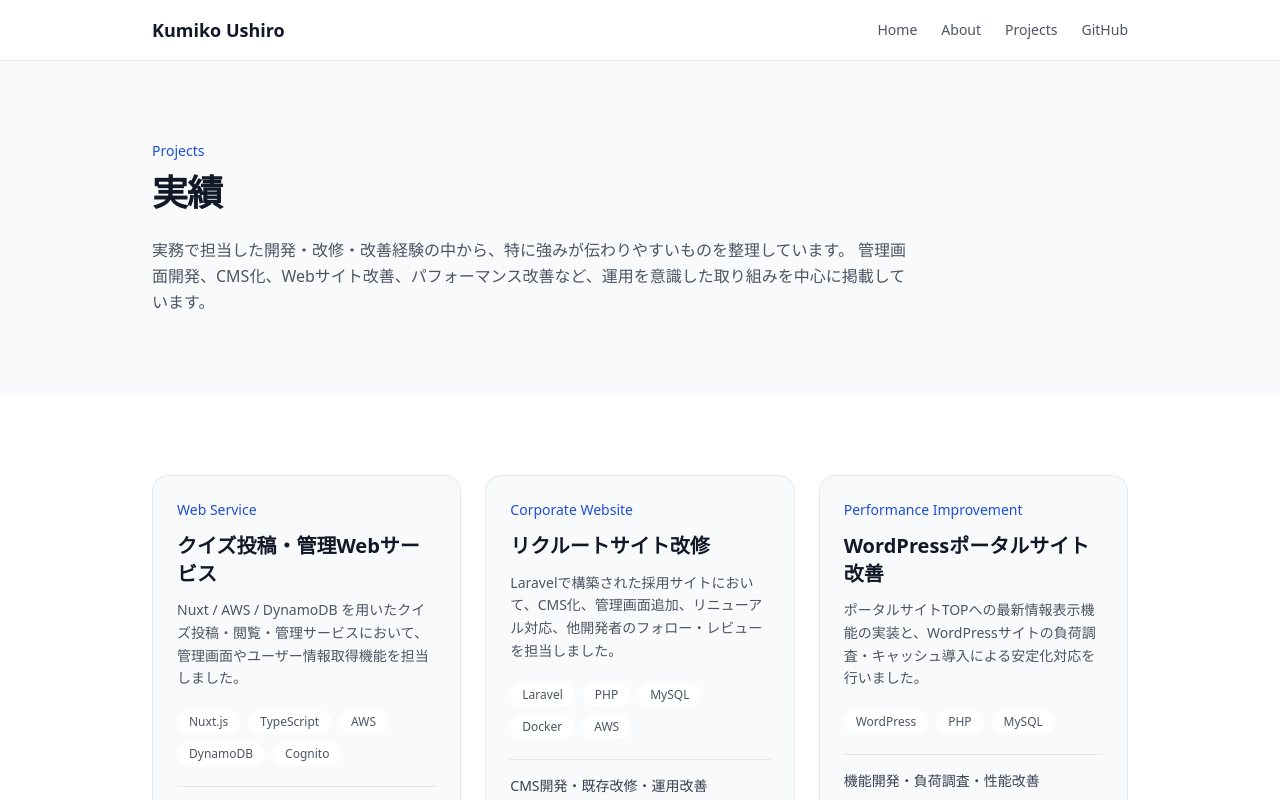
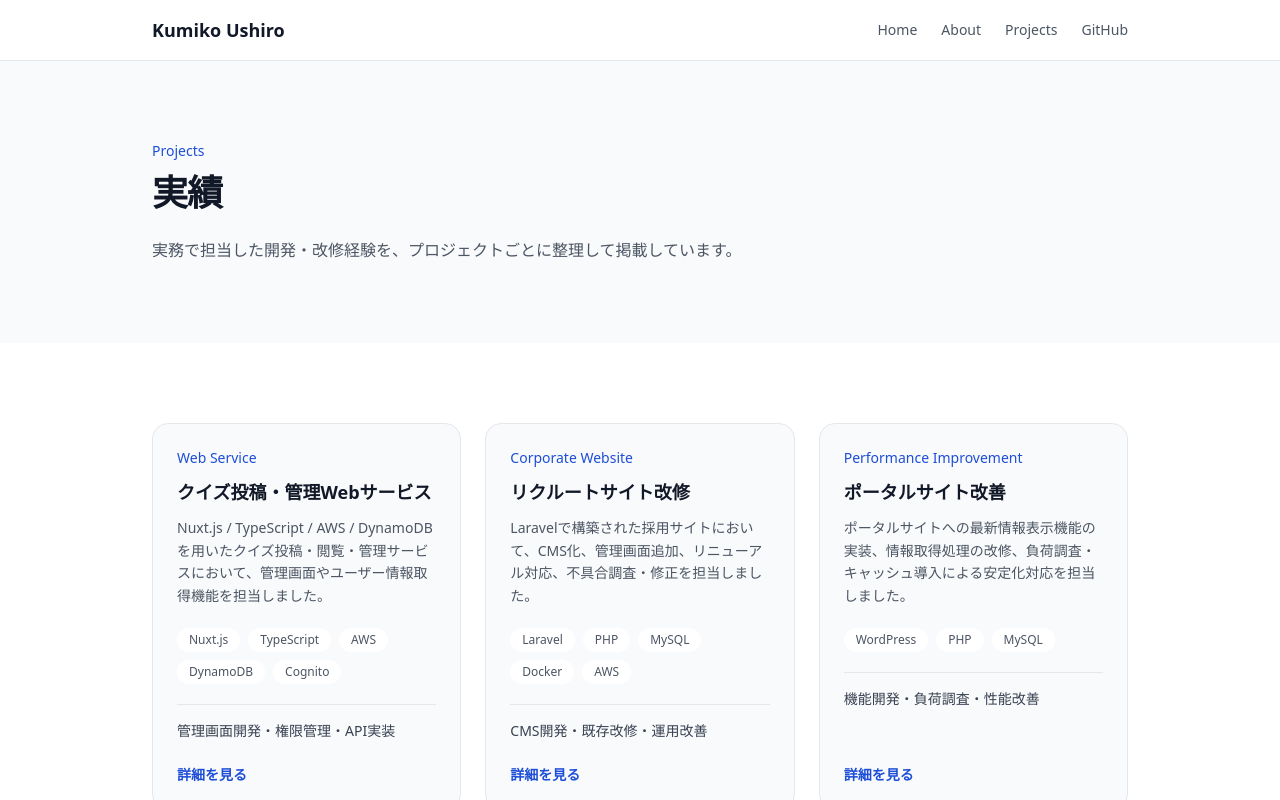
Before and after one commit to ushiro-dev/portfolio, a Nuxt app: page /projects in a window 1280 px wide. Shown: the top 800 px of the page. Built offline with nearby package versions, Linux system fonts and the light colour scheme.

Commit message:
refactor: improve projects section content

```diff
--- a/app/data/projects.ts
+++ b/app/data/projects.ts
@@ -7,7 +7,7 @@ export const projects = [
     point: '管理画面開発・権限管理・API実装',
     tags: ['Nuxt.js', 'TypeScript', 'AWS', 'DynamoDB', 'Cognito'],
     description:
-      'Nuxt / AWS / DynamoDB を用いたクイズ投稿・閲覧・管理サービスにおいて、管理画面やユーザー情報取得機能を担当しました。',
+      'Nuxt.js / TypeScript / AWS / DynamoDB を用いたクイズ投稿・閲覧・管理サービスにおいて、管理画面やユーザー情報取得機能を担当しました。',
     background:
       "管理画面やユーザー管理機能の開発を担当。権限管理やAPI実装を行いました。",
     responsibilities: [
@@ -40,7 +40,7 @@ export const projects = [
     point: 'CMS開発・既存改修・運用改善',
     tags: ['Laravel', 'PHP', 'MySQL', 'Docker', 'AWS'],
     description:
-      'Laravelで構築された採用サイトにおいて、CMS化、管理画面追加、リニューアル対応、他開発者のフォロー・レビューを担当しました。',
+      'Laravelで構築された採用サイトにおいて、CMS化、管理画面追加、リニューアル対応、不具合調査・修正を担当しました。',
     background:
       "採用サイトの継続的な改修案件として、CMS化、管理画面機能追加、リニューアル対応などを担当しました。",
     responsibilities: [
@@ -70,10 +70,11 @@ export const projects = [
     featured: true,
     category: 'Performance Improvement',
     title: 'WordPressポータルサイト改善',
+    listTitle: 'ポータルサイト改善',
     point: '機能開発・負荷調査・性能改善',
     tags: ['WordPress', 'PHP', 'MySQL'],
     description:
-      'ポータルサイトTOPへの最新情報表示機能の実装と、WordPressサイトの負荷調査・キャッシュ導入による安定化対応を行いました。',
+      'ポータルサイトへの最新情報表示機能の実装、情報取得処理の改修、負荷調査・キャッシュ導入による安定化対応を担当しました。',
     background:
       "コンテンツごとに取得方法が異なる中で、TOPページに最新情報を統合表示する必要がありました。また、アクセス時にサイトが不安定になる問題も発生していました。",
     responsibilities: [
@@ -98,4 +99,34 @@ export const projects = [
       '段階的に改善を積み重ねることで、大きな構成変更をせずに安定化できることを学んだ',
     ],
   },
+  {
+    slug: 'wordpress-site-update',
+    featured: false,
+    category: 'Website Maintenance',
+    title: 'WordPressサイト改修',
+    listTitle: '企業サイト改修',
+    point: '既存改修・運用改善・調査対応',
+    tags: ['WordPress', 'PHP', 'CSS', 'JavaScript'],
+    description:
+      '企業サイトの運用・改修案件において、コンテンツ更新、表示調整、軽微な機能修正、既存コード調査を担当しました。',
+    background:
+      '企業サイト運用の中で、数値更新や軽微な改修、表示調整などの対応が継続的に発生していました。',
+    responsibilities: [
+      'コンテンツ更新',
+      '表示調整',
+      '軽微改修',
+      '既存コード調査'
+    ],
+    efforts: [
+      '既存構成を確認しながら、影響範囲を考慮して改修',
+      '改善できそうな箇所については可能な範囲で提案・対応'
+    ],
+    difficulties: [
+      '既存実装の調査や影響範囲確認を行いながら改修を進行'
+    ],
+    learnings: [
+      '運用中サイト改修時の影響調査',
+      '小規模改善を積み重ねる重要性'
+    ],
+  }
 ]
--- a/app/pages/projects/index.vue
+++ b/app/pages/projects/index.vue
@@ -13,8 +13,7 @@ import { projects } from '~/data/projects'
       </h1>
 
       <p class="mt-6 max-w-3xl leading-relaxed text-gray-600">
-        実務で担当した開発・改修・改善経験の中から、特に強みが伝わりやすいものを整理しています。
-        管理画面開発、CMS化、Webサイト改善、パフォーマンス改善など、運用を意識した取り組みを中心に掲載しています。
+        実務で担当した開発・改修経験を、プロジェクトごとに整理して掲載しています。
       </p>
     </section>
 
@@ -30,8 +29,8 @@ import { projects } from '~/data/projects'
               {{ project.category }}
             </p>
 
-            <h2 class="mb-3 text-xl font-bold leading-snug text-gray-900">
-              {{ project.title }}
+            <h2 class="mb-3 text-lg font-bold leading-snug text-gray-900">
+              {{ project.listTitle ?? project.title }}
             </h2>
 
             <p class="mb-5 text-sm leading-relaxed text-gray-600">
```
